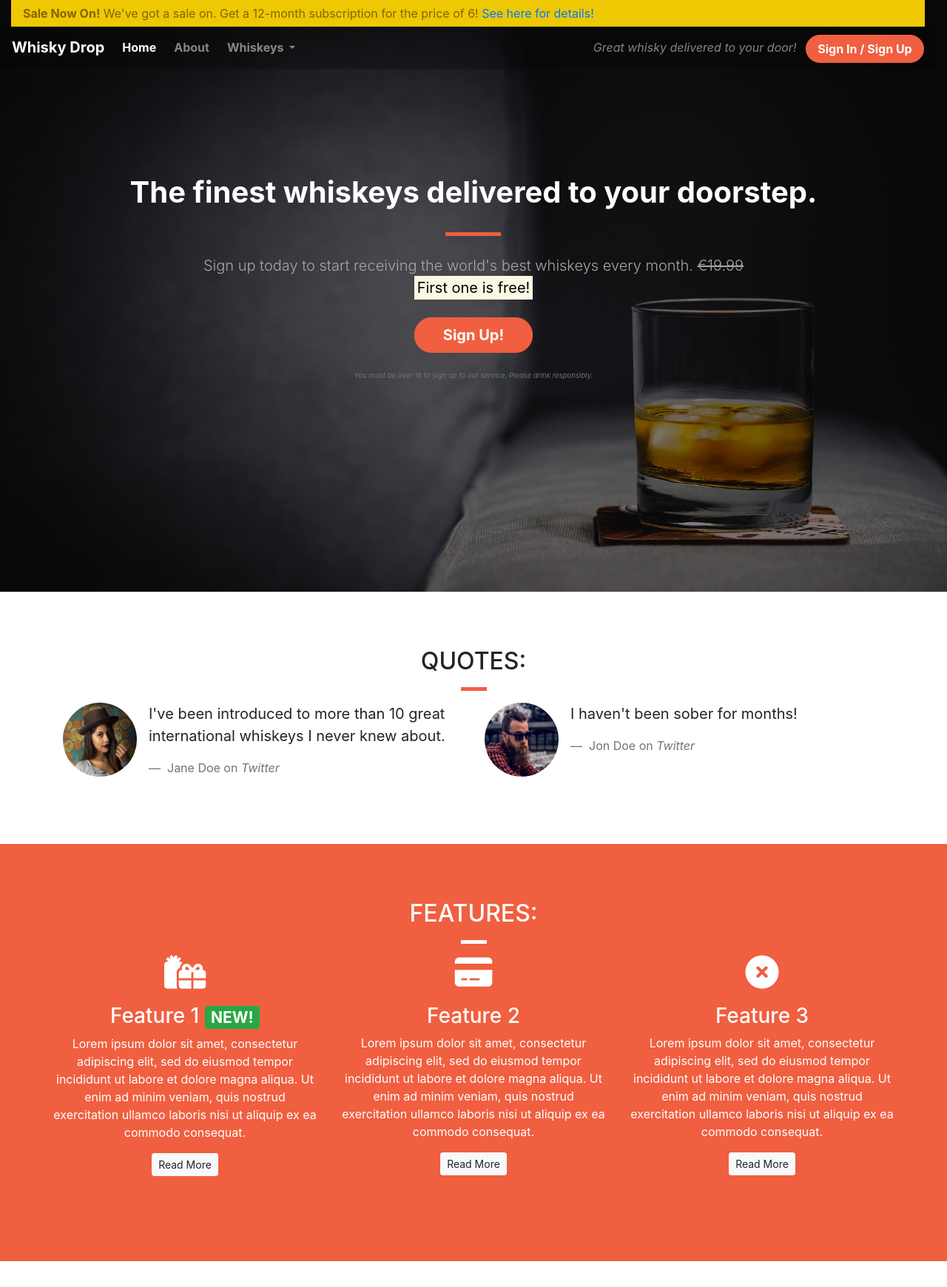
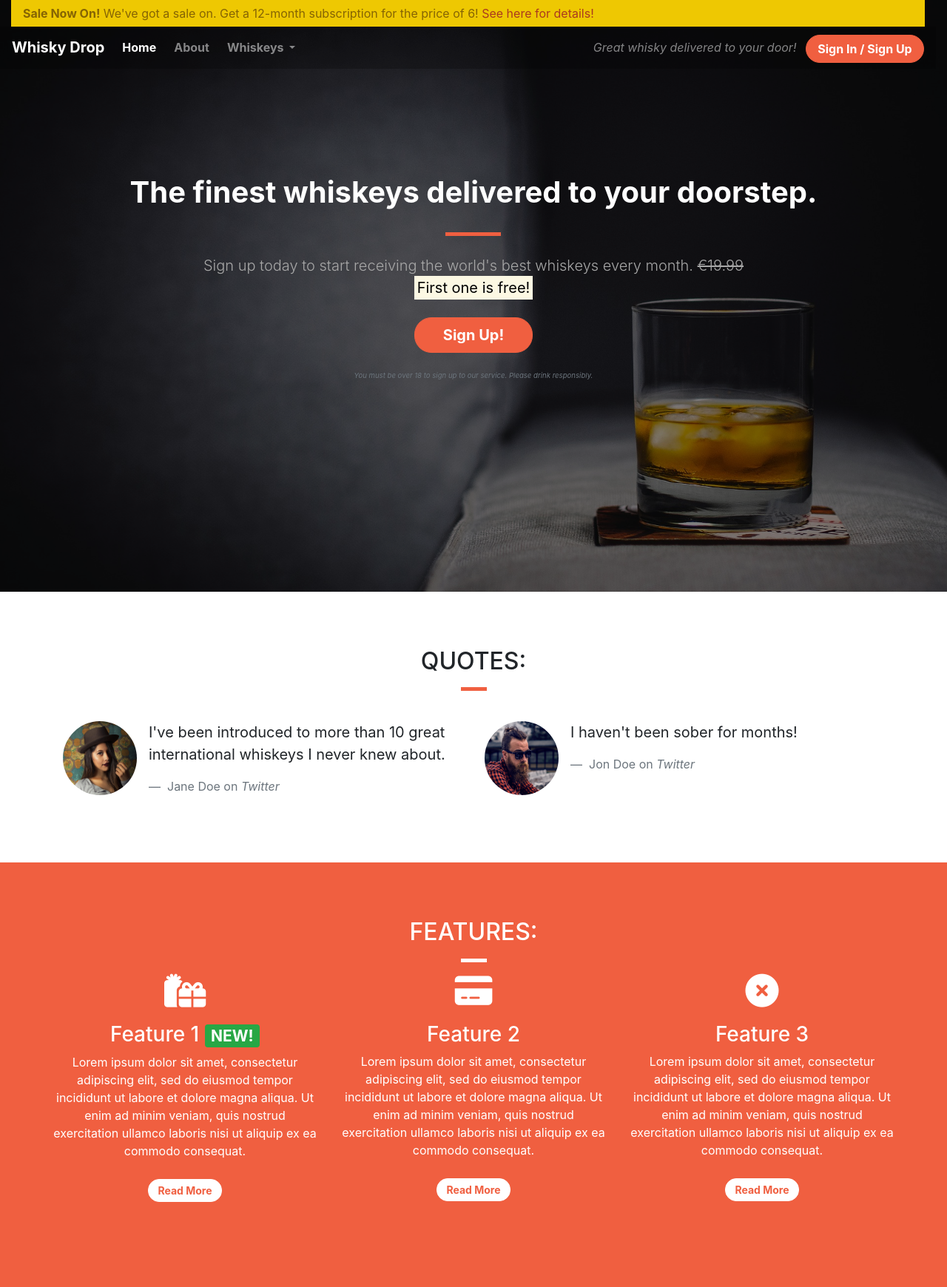
Before and after one commit to Oxymetaphoric/whiskysite, a plain HTML site: page index.html in a window 1280 px wide. Shown: the whole page at 74% size. Before the commit the page ends 1705 px from the top, so only its background shows below. Drawn offline with nearby package versions, Linux system fonts and the light colour scheme.

Commit message:
finishing up styling the features

```diff
--- a/assets/css/style.css
+++ b/assets/css/style.css
@@ -1,7 +1,16 @@
 @import url("https://fonts.googleapis.com/css2?family=Roboto");
 
-/*.alert-container {
-}*/
+.alert-container {
+}
+
+.alert-container a {
+  text-decoration: none;
+  color: #aa391f;
+}
+
+.alert-container a:hover {
+  color: #f05f45;
+}
 
 .container-wrapper {
   background-color: white;
@@ -35,12 +44,12 @@
   width: 100%;
   background-color: rgba(0, 0, 0, 0.5);
 }
-/*
+
 .quotes-container {
 }
 
 .features-container {
-}*/
+}
 
 /* Jumbotron! */
 
@@ -75,6 +84,10 @@
 
 .page-header h2 {
   margin-top: 0;
+}
+
+.quotes .page-header {
+  margin-bottom: 25px;
 }
 
 /* block divider */
@@ -182,3 +195,13 @@
   font-size: 45px;
   line-height: 45px;
 }
+
+.feature .btn {
+  background-color: white;
+  border-color: white;
+  border-radius: 15px;
+  min-width: 100px;
+  font-weight: bold;
+  margin-top: 10px;
+  color: #f05f40;
+}
```
